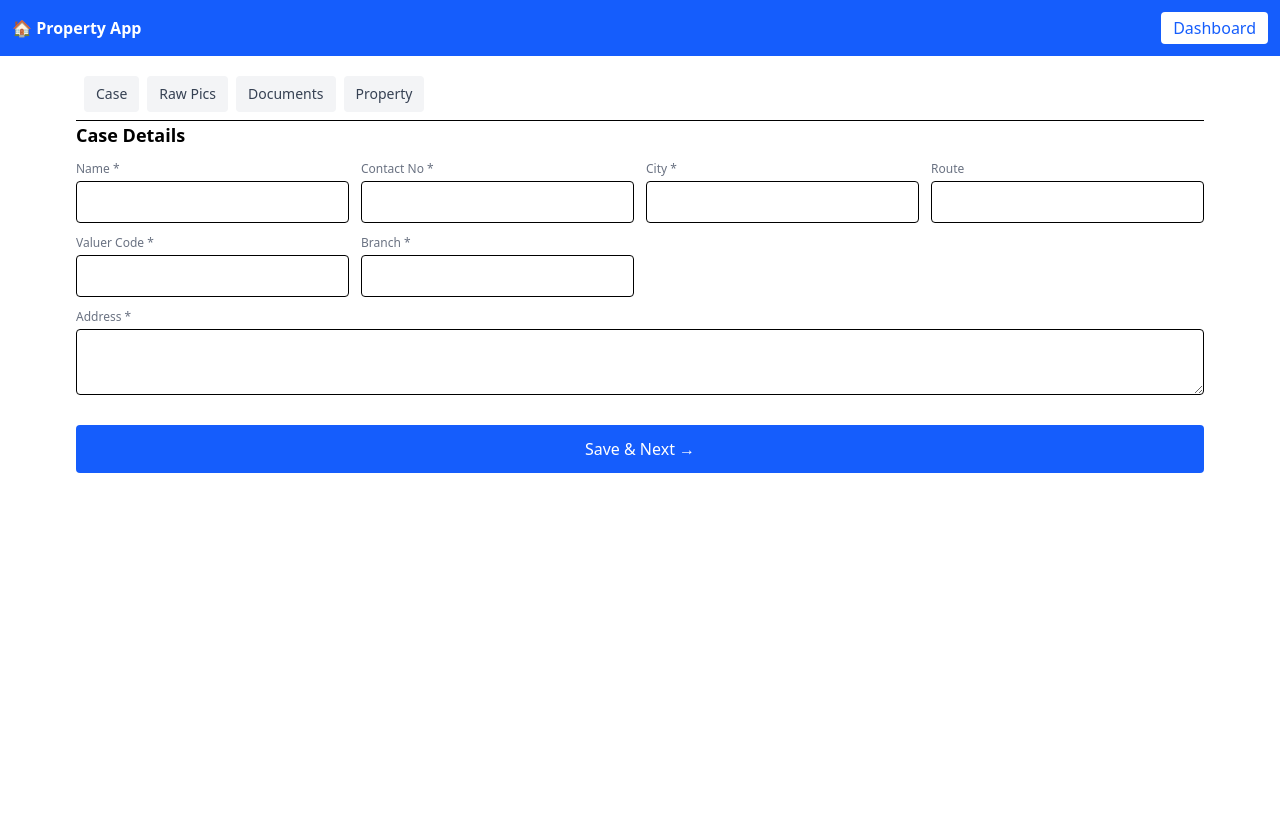
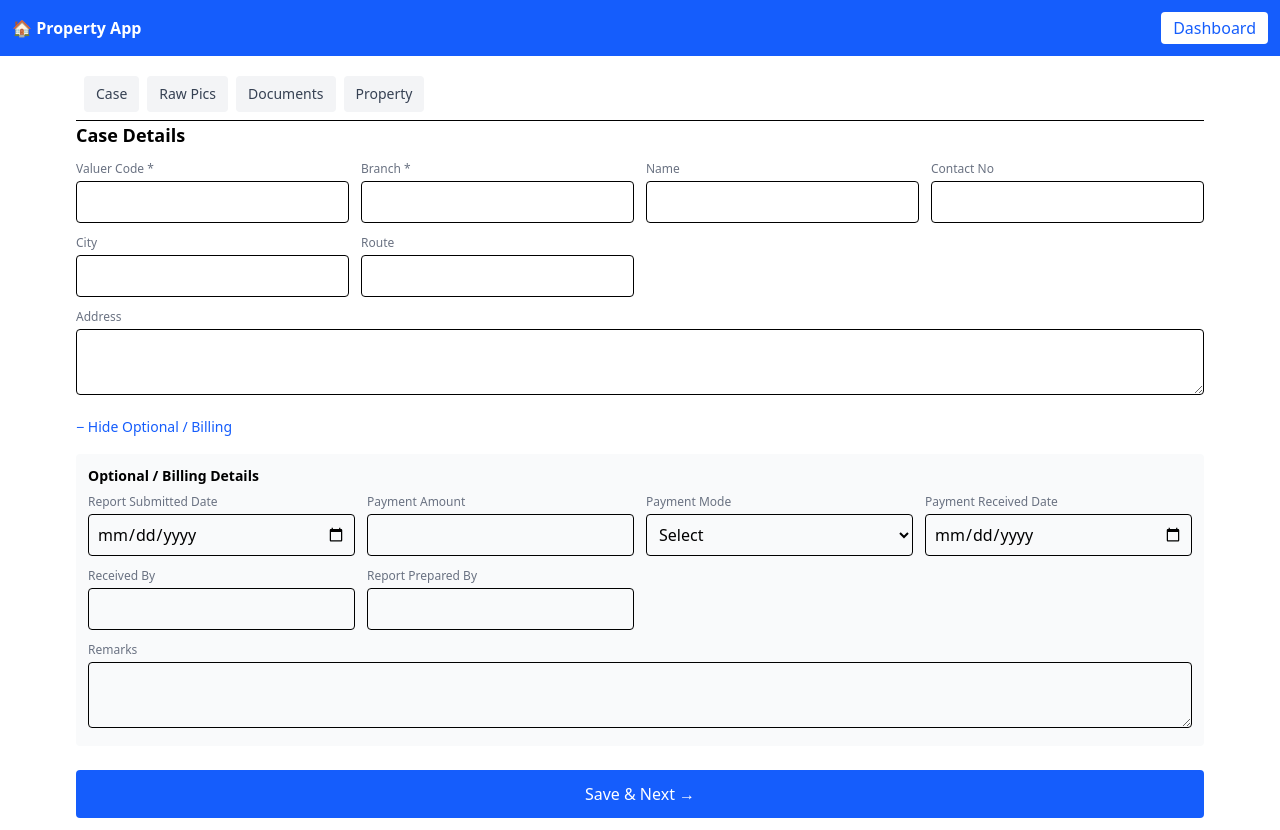
Before and after one commit to marubharuch/valuation-form, a React (Vite) app: page /case/new in a window 1280 px wide. Before the commit the page ends 800 px from the top, so only its background shows below. Built offline with nearby package versions, Linux system fonts and the light colour scheme.

Commit message:
bug removed, header is optional

```diff
--- a/src/App.jsx
+++ b/src/App.jsx
@@ -24,6 +24,7 @@ export default function App() {
         <Route path="/case/:caseId/documents" element={<Documents />} />
         <Route path="/case/:caseId/property" element={<AddProperty />} />
         <Route path="/case/:caseId/rawpics" element={<Rawpics />} />
+        <Route path="/case/:caseId/preview" element={<PreviewA4 />} />
 
         {/* Fallback */}
         <Route path="*" element={<Navigate to="/" />} />
--- a/src/pages/AddProperty.jsx
+++ b/src/pages/AddProperty.jsx
@@ -26,6 +26,7 @@ export default function AddProperty() {
       const snap = await getDoc(doc(db, "cases", caseId));
       setCaseData(snap.data());
       setLoading(false);
+      console.log("casedata", snap.data());
     }
     load();
   }, [caseId]);
@@ -151,7 +152,7 @@ export default function AddProperty() {
         return;
       }
       navigate(`/case/${caseId}/preview`,{
-  state: { mode: "property" }
+  state: { mode: "property",valuer: caseData.valuer }
 });
     }}
     disabled={uploading || (caseData.propertyImages || []).length === 0}
--- a/src/pages/CaseDetails.jsx
+++ b/src/pages/CaseDetails.jsx
@@ -20,10 +20,10 @@ export default function CaseDetails() {
 
   const [caseData, setCaseData] = useState(null);
   const [originalData, setOriginalData] = useState(null);
+  const [loading, setLoading] = useState(true);
 
-  const [loading, setLoading] = useState(true);
   const [editMode, setEditMode] = useState(isNewCase);
-  const [showOptional, setShowOptional] = useState(!isNewCase);
+  const [showOptional, setShowOptional] = useState(true);
 
   const [isSaving, setIsSaving] = useState(false);
   const [isDirty, setIsDirty] = useState(isNewCase);
@@ -32,7 +32,7 @@ export default function CaseDetails() {
   useEffect(() => {
     async function loadCase() {
       if (isNewCase) {
-        const initialData = {
+        const initial = {
           caseReceivedDate: new Date().toISOString().slice(0, 10),
           name: "",
           contactNo: "",
@@ -58,8 +58,8 @@ export default function CaseDetails() {
           status: "open",
         };
 
-        setCaseData(initialData);
-        setOriginalData(initialData);
+        setCaseData(initial);
+        setOriginalData(initial);
         setLoading(false);
         return;
       }
@@ -75,7 +75,7 @@ export default function CaseDetails() {
     loadCase();
   }, [caseId, isNewCase]);
 
-  /* ---------------- FIELD UPDATE (DIRTY TRACKING) ---------------- */
+  /* ---------------- DIRTY TRACKING ---------------- */
   function updateField(key, value) {
     setCaseData((prev) => {
       const updated = { ...prev, [key]: value };
@@ -88,17 +88,11 @@ export default function CaseDetails() {
 
   /* ---------------- SAVE ---------------- */
   async function saveCase() {
-    if (!isDirty || isSaving) return;
+    if (isSaving || !isDirty) return;
 
-    if (
-      !caseData.name ||
-      !caseData.contactNo ||
-      !caseData.city ||
-      !caseData.branch ||
-      !caseData.address ||
-      !caseData.valuer
-    ) {
-      alert("Please fill all required fields");
+    // ✅ ONLY REQUIRED FIELDS
+    if (!caseData.valuer || !caseData.branch) {
+      alert("Valuer code and Branch are required");
       return;
     }
 
@@ -157,48 +151,70 @@ export default function CaseDetails() {
             onClick={() => setEditMode(true)}
             className="text-blue-600 text-sm"
           >
-            ✏️ Edit
+            ✏️ Edit Core Details
           </button>
         )}
       </div>
 
-      {/* CORE DETAILS */}
+      {/* CORE DETAILS (EDIT MODE CONTROLLED) */}
       <div className="grid grid-cols-2 md:grid-cols-3 lg:grid-cols-4 gap-3">
-        <Field label="Name *" value={caseData.name} disabled={!editMode}
-          onChange={(v) => updateField("name", v)} />
 
-        <Field label="Contact No *" value={caseData.contactNo} disabled={!editMode}
-          onChange={(v) => updateField("contactNo", v)} />
-
-        <Field label="City *" value={caseData.city} disabled={!editMode}
-          onChange={(v) => updateField("city", v)} />
-
-        <Field label="Route" value={caseData.route} disabled={!editMode}
-          onChange={(v) => updateField("route", v)} />
-
-        <Field label="Valuer Code *" value={caseData.valuer} center disabled={!editMode}
+        <Field
+          label="Valuer Code *"
+          value={caseData.valuer}
+          disabled={!editMode}
+          center
           onChange={(v) =>
             updateField(
               "valuer",
               v.toUpperCase().replace(/[^A-Z]/g, "").slice(0, 1)
             )
-          } />
+          }
+        />
 
-        <Field label="Branch *" value={caseData.branch} disabled={!editMode}
-          onChange={(v) => updateField("branch", v)} />
+        <Field
+          label="Branch *"
+          value={caseData.branch}
+          disabled={!editMode}
+          onChange={(v) => updateField("branch", v)}
+        />
 
-        <TextArea label="Address *" value={caseData.address} disabled={!editMode}
-          onChange={(v) => updateField("address", v)} />
+
+
+        <Field label="Name" value={caseData.name}
+          disabled={!editMode}
+          onChange={(v) => updateField("name", v)} />
+
+        <Field label="Contact No" value={caseData.contactNo}
+          disabled={!editMode}
+          onChange={(v) => updateField("contactNo", v)} />
+
+        <Field label="City" value={caseData.city}
+          disabled={!editMode}
+          onChange={(v) => updateField("city", v)} />
+
+        <Field label="Route" value={caseData.route}
+          disabled={!editMode}
+          onChange={(v) => updateField("route", v)} />
+
+
+
+        <TextArea
+          label="Address"
+          value={caseData.address}
+          disabled={!editMode}
+          onChange={(v) => updateField("address", v)}
+        />
       </div>
 
-      {/* OPTIONAL / BILLING */}
-      {!isNewCase && (
-        <>
+      {/* OPTIONAL / BILLING (ALWAYS EDITABLE) */}
       <button
         onClick={() => setShowOptional(!showOptional)}
         className="text-blue-600 text-sm mt-4"
       >
-            {showOptional ? "− Hide Optional / Billing" : "+ Optional / Billing"}
+        {showOptional
+          ? "− Hide Optional / Billing"
+          : "+ Optional / Billing"}
       </button>
 
       {showOptional && (
@@ -208,6 +224,18 @@ export default function CaseDetails() {
           </div>
 
           <div className="grid grid-cols-2 md:grid-cols-3 lg:grid-cols-4 gap-3">
+            <div>
+              <Label text="Report Submitted Date" />
+              <input
+                type="date"
+                value={caseData.reportSubmittedDate}
+                onChange={(e) =>
+                  updateField("reportSubmittedDate", e.target.value)
+                }
+                className="border p-2 rounded w-full"
+              />
+            </div>
+
             <Field
               label="Payment Amount"
               type="number"
@@ -251,10 +279,8 @@ export default function CaseDetails() {
           </div>
         </div>
       )}
-        </>
-      )}
 
-      {/* SAVE BUTTON */}
+      {/* SAVE */}
       <button
         onClick={saveCase}
         disabled={!isDirty || isSaving}
@@ -293,7 +319,7 @@ function Field({
       <Label text={label} />
       <input
         type={type}
-        value={value}
+        value={value || ""}
         disabled={disabled}
         onChange={(e) => onChange(e.target.value)}
         className={`border p-2 rounded w-full ${
@@ -309,7 +335,7 @@ function TextArea({ label, value, onChange, disabled }) {
     <div className="col-span-2 md:col-span-3 lg:col-span-4">
       <Label text={label} />
       <textarea
-        value={value}
+        value={value || ""}
         disabled={disabled}
         onChange={(e) => onChange(e.target.value)}
         className="border p-2 rounded w-full"
@@ -323,7 +349,7 @@ function Select({ label, value, onChange, options }) {
     <div>
       <Label text={label} />
       <select
-        value={value}
+        value={value || ""}
         onChange={(e) => onChange(e.target.value)}
         className="border p-2 rounded w-full"
       >
--- a/src/pages/Dashboard.jsx
+++ b/src/pages/Dashboard.jsx
@@ -80,7 +80,7 @@ export default function Dashboard() {
       {/* HEADER */}
       <div className="flex flex-col md:flex-row md:items-center md:justify-between gap-3 mb-4">
         <h1 className="text-xl font-bold">Cases Dashboard</h1>
-        firebase-sgsbharuch,git-marubharuch
+        firebase-sgsbharuch,git-marubharuch,cloudinary-sgsbackup1
        {/* <button
           onClick={() => navigate("/case/new")}
           className="bg-blue-600 text-white px-4 py-2 rounded"
--- a/src/pages/PreviewA4.jsx
+++ b/src/pages/PreviewA4.jsx
@@ -35,6 +35,7 @@ const [footerText, setFooterText] = useState("");
       setLoading(false);
     }
     loadCase();
+    console.log("casedata", caseData);
   }, [caseId]);
 
   /* ------------------ RESPONSIVE SCALE ------------------ */
@@ -62,7 +63,9 @@ const [footerText, setFooterText] = useState("");
     mode === "property"
       ? caseData.propertyImages || []
       : caseData.documents || [];
-
+const valuer = caseData.valuer.toLowerCase()
+const vc=(valuer==="k")
+console.log("valuer", valuer, vc);
   if (images.length === 0) {
     return (
       <div className="p-6 text-center">
@@ -136,6 +139,7 @@ const [footerText, setFooterText] = useState("");
     textAlign: "center",
   }}
 >
+  {vc &&(<>
   <div
     style={{
       fontSize: "11pt",
@@ -159,6 +163,7 @@ const [footerText, setFooterText] = useState("");
     (ADD–SIDDHGIRI, 13, ANANT SOCIETY, OPP. DEVYANI SOC., RAMANNAGAR,
     MANINAGAR, AHMEDABAD)
   </div>
+  </>)}
 </div>
 
 
--- a/src/pages/RowPics.jsx
+++ b/src/pages/RowPics.jsx
@@ -4,7 +4,8 @@ import { doc, getDoc, updateDoc } from "firebase/firestore";
 import { db } from "../firebase";
 import CropModal from "../components/CropModal";
 import { uploadToCloudinary } from "../utils/uploadToCloudinary";
-
+import { useNavigate } from "react-router-dom";
+import CaseNavbar from "../components/CaseNavbar";
 /* ---------------- META FIELD CONFIG ---------------- */
 const ROWPIC_FIELDS = [
   { key: "name", label: "Name", icon: "👤", type: "text" },
@@ -111,7 +112,7 @@ export default function RowPics() {
   /* ---------------- UI ---------------- */
   return (
     <div className="p-4 max-w-md mx-auto">
-
+<CaseNavbar/>
       {/* ===== META INPUTS (TOP) ===== */}
       <div className="mb-4 p-3 border rounded-lg bg-gray-50">
         <div className="grid grid-cols-2 md:grid-cols-3 lg:grid-cols-4 gap-3">
```
Lines whose indentation alone changed are shown as unchanged.
